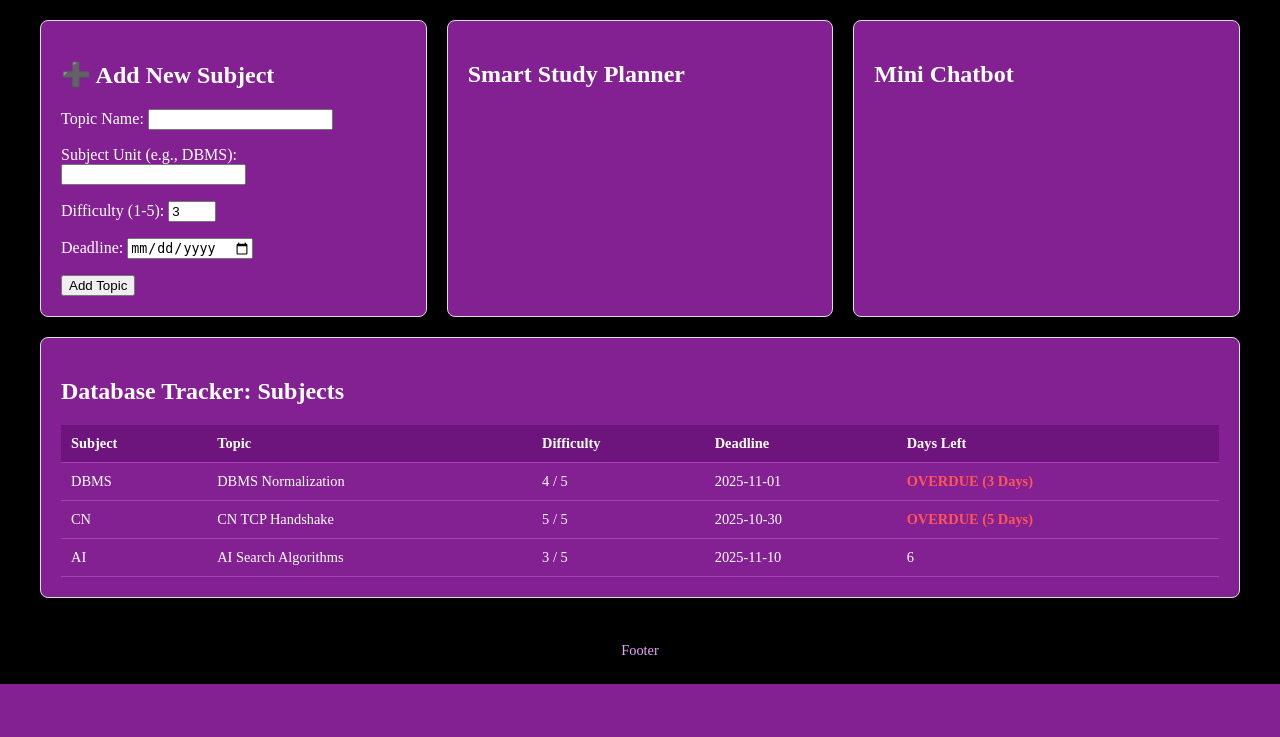
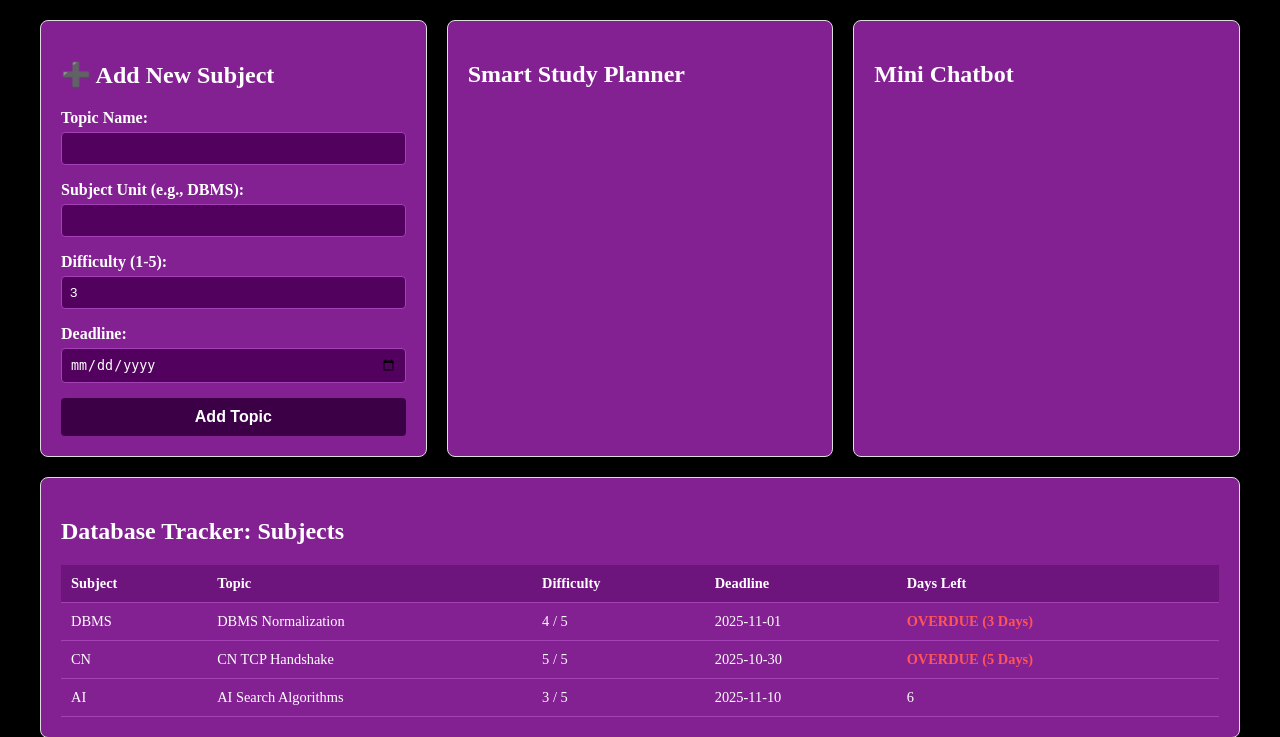
Before and after one commit to nishtha911/smart_study_companion, a Flask app: page / in a window 1280 px wide. Shown: the part 120-857 px from the top of the page. Before the commit the page ends 804 px from the top, so only its background shows below. Run offline with Flask 3, Linux system fonts and the light colour scheme; data comes from the database, SQL or seed files in the repository.

Commit message:
updated style

```diff
--- a/static/style.css
+++ b/static/style.css
@@ -1,7 +1,7 @@
 body {
     font-family: 'Times New Roman'; /*temporary font, will look for something cool later*/
     background-color: #000000;
-    color: white; /* Changed body color to white for contrast on black background */
+    color: white;
     margin: 0;
     padding: 0;
 }
@@ -31,6 +31,44 @@ header {
     box-shadow: 0 2px 4px rgba(0, 0, 0, 0.05);
 }
 
+.feature-card form p {
+    margin-bottom: 15px;
+}
+
+.feature-card label {
+    display: block;
+    margin-bottom: 5px;
+    font-weight: bold;
+}
+
+.feature-card input[type="text"],
+.feature-card input[type="number"],
+.feature-card input[type="date"] {
+    width: 95%;
+    padding: 8px;
+    border: 1px solid #a341b5;
+    border-radius: 4px;
+    background-color: #53015f;
+    color: white;
+}
+
+.feature-card button[type="submit"] {
+    background-color: #3b0046;
+    color: white;
+    padding: 10px 15px;
+    border: none;
+    border-radius: 4px;
+    cursor: pointer;
+    font-size: 1em;
+    font-weight: bold;
+    transition: background-color 0.3s ease;
+    width: 100%;
+}
+
+.feature-card button[type="submit"]:hover {
+    background-color: #4f005a;
+}
+
 
 .feature-card table {
     width: 100%;
@@ -51,7 +89,6 @@ header {
     font-weight: bold;
 }
 
-
 .urgent-red {
     color: #ff5555;
     font-weight: bold;
@@ -62,7 +99,6 @@ header {
     font-weight: bold;
 }
 
-
 footer {
     text-align: center;
     padding: 10px;
```
